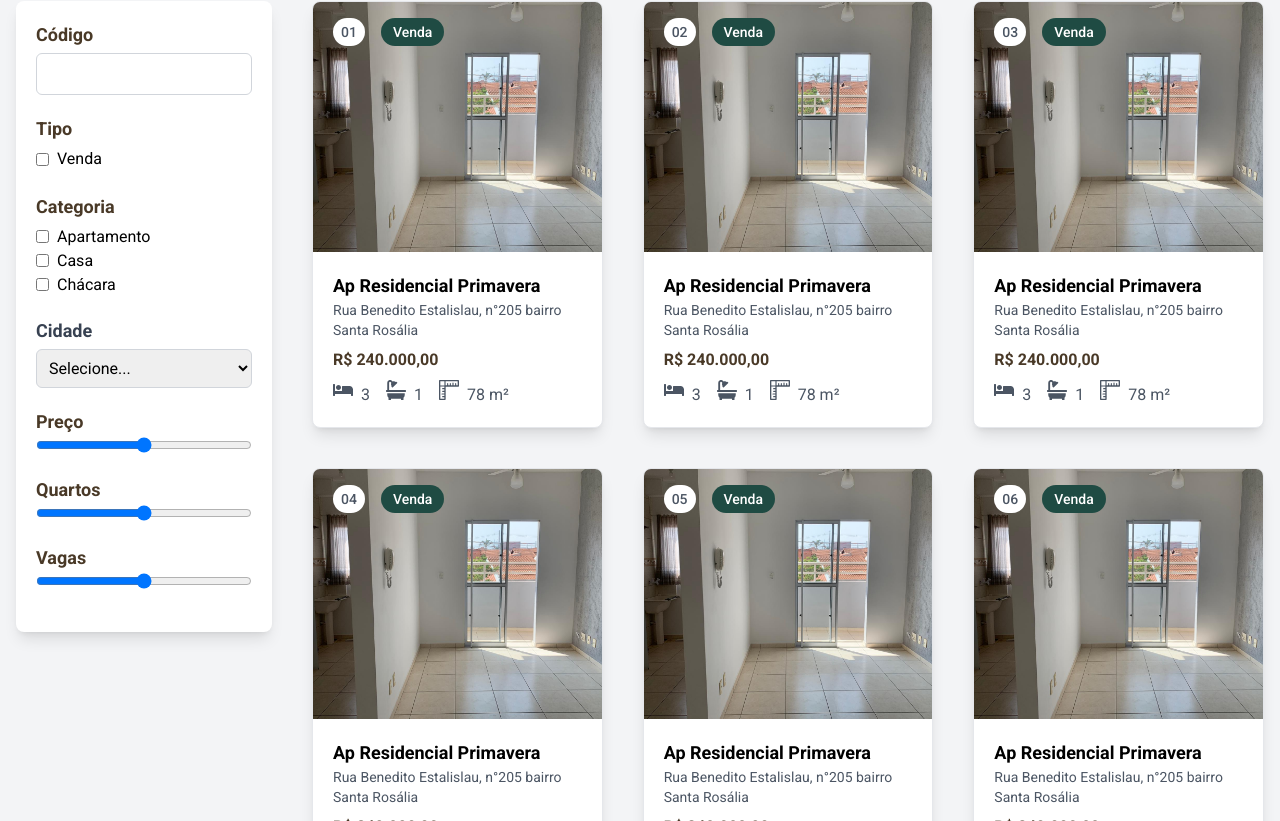
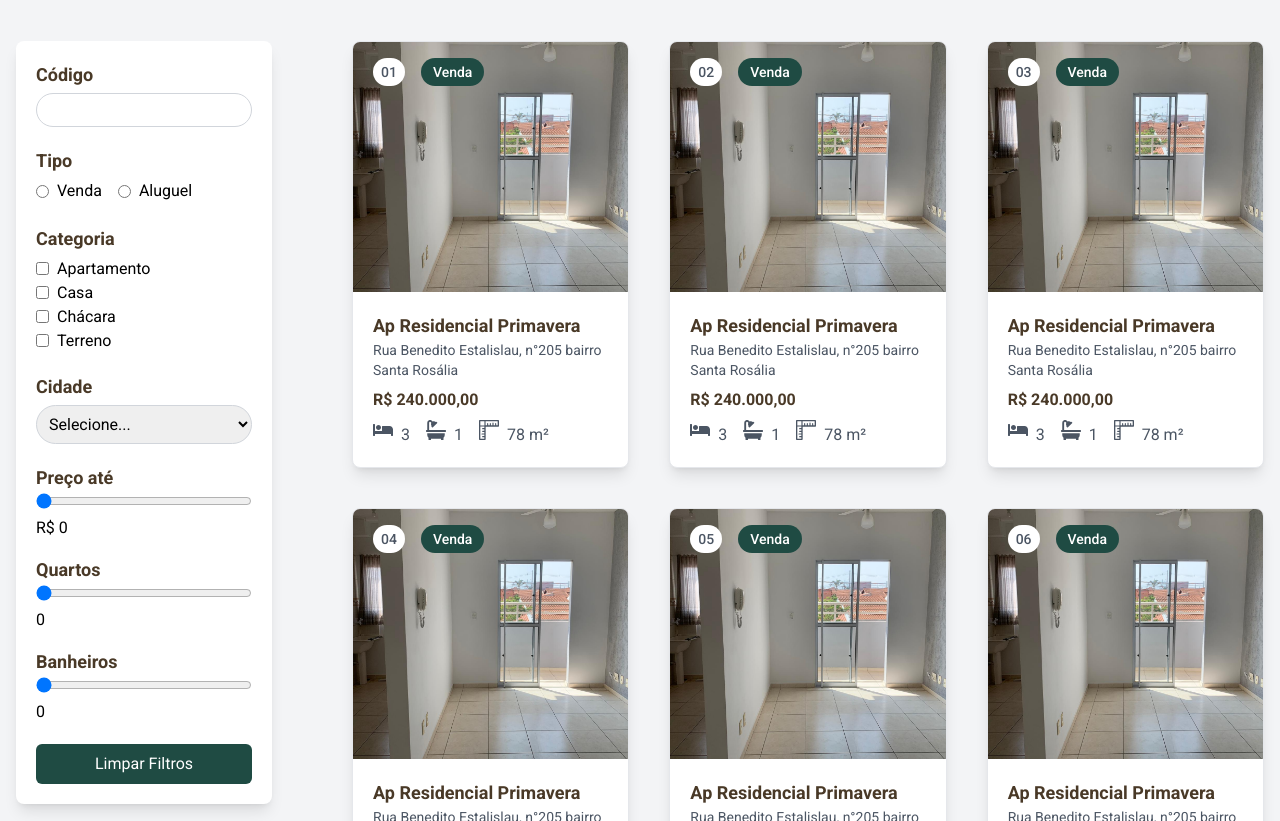
Before and after one commit to franciscolucas686/realstate, a React (Vite) app: page / in a window 1280 px wide. Shown: the part 839-1660 px from the top of the page. Built offline with nearby package versions, Linux system fonts and the light colour scheme.

Commit message:
Add filters and organization folder

```diff
--- a/src/components/Properties/Properties.tsx
+++ b/src/components/Properties/Properties.tsx
@@ -1,5 +1,18 @@
 import img01 from '../../assets/images/ap_res_primavera/img01.jpeg';
-import { Property } from './PropertyCard';
+
+export interface Property {
+  id: string;
+  title: string;
+  type: 'Venda' | 'Aluguel';
+  category: 'Casa' | 'Apartamento' | 'Terreno' | 'Chácara';
+  city: 'Sorocaba' | 'Votorantim' | 'Piedade';
+  price: string;
+  address: string;
+  bedrooms: number;
+  bathrooms: number;
+  area: number;
+  imageUrl: string;
+}
 
 const properties: Property[] = [
   {
@@ -124,12 +137,12 @@ const properties: Property[] = [
     title: 'Ap Residencial Primavera',
     address: 'Rua Benedito Estalislau, n°205 bairro Santa Rosália',
     price: 'R$ 240.000,00',
-    bedrooms: 3,
+    bedrooms: 1,
     bathrooms: 1,
     area: 78,
     type: 'Aluguel',
     category: 'Apartamento',
-    city: 'Votorantim',
+    city: 'Sorocaba',
     imageUrl: img01,
   },
 ] as const;
--- a/src/components/Properties/PropertiesList.tsx
+++ b/src/components/Properties/PropertiesList.tsx
@@ -1,14 +1,204 @@
+import { useState } from 'react';
 import PropertyCard from './PropertyCard';
 import properties from './Properties';
 
-import Sidebar from './Sidebar';
+export default function PropertiesList() {
+  const [codeFilter, setCodeFilter] = useState('');
+  const [typeFilter, setTypeFilter] = useState<'Venda' | 'Aluguel' | ''>('');
+  const [categoryFilter, setCategoryFilter] = useState<string[]>([]);
+  const [cityFilter, setCityFilter] = useState<
+    'Sorocaba' | 'Votorantim' | 'Piedade' | ''
+  >('');
+  const [priceFilter, setPriceFilter] = useState(0);
+  const [bedroomsFilter, setBedroomsFilter] = useState(0);
+  const [bathroomsFilter, setBathroomsFilter] = useState(0);
 
-export default function PropertiesList() {
+  const handleCategoryChange = (category: string) => {
+    setCategoryFilter(prev =>
+      prev.includes(category)
+        ? prev.filter(cat => cat !== category)
+        : [...prev, category],
+    );
+  };
+
+  const clearFilters = () => {
+    setCodeFilter('');
+    setTypeFilter('');
+    setCategoryFilter([]);
+    setCityFilter('');
+    setPriceFilter(0);
+    setBedroomsFilter(0);
+    setBathroomsFilter(0);
+  };
+
+  const filteredProperties = properties.filter(property => {
+    return (
+      (codeFilter === '' || property.id.includes(codeFilter)) &&
+      (typeFilter === '' || property.type === typeFilter) &&
+      (categoryFilter.length === 0 ||
+        categoryFilter.includes(property.category)) &&
+      (cityFilter === '' || property.city === cityFilter) &&
+      (priceFilter === 0 ||
+        parseFloat(property.price.replace(/[^\d,]/g, '').replace(',', '.')) <=
+          priceFilter) &&
+      (bedroomsFilter === 0 || property.bedrooms >= bedroomsFilter) &&
+      (bathroomsFilter === 0 || property.bathrooms >= bathroomsFilter)
+    );
+  });
+
   return (
-    <div className='container min-h-screen my-10 gap-10 bg-gray-100 grid grid-cols-[256px_1fr] items-center justify-center'>
-      <Sidebar />
+    <div className='container min-h-screen my-20 gap-20 bg-gray-100 grid grid-cols-[256px_1fr] items-start justify-center'>
+      <div className='h-full'>
+        <div className='p-5 bg-white shadow-lg rounded-lg'>
+          <div className='mb-5'>
+            <label
+              htmlFor='code'
+              className='block text-lg font-semibold text-customBrown'
+            >
+              Código
+            </label>
+            <input
+              type='text'
+              id='code'
+              className='mt-1 block w-full p-1 pl-4 border border-gray-300 rounded-full'
+              value={codeFilter}
+              onChange={e => setCodeFilter(e.target.value)}
+            />
+          </div>
+
+          <div className='mb-5'>
+            <label className='block text-lg font-semibold text-customBrown'>
+              Tipo
+            </label>
+            <div className='mt-1'>
+              <label className='inline-flex items-center'>
+                <input
+                  type='radio'
+                  name='type'
+                  className='form-radio'
+                  value='Venda'
+                  checked={typeFilter === 'Venda'}
+                  onChange={() => setTypeFilter('Venda')}
+                />
+                <span className='ml-2'>Venda</span>
+              </label>
+              <label className='inline-flex items-center ml-4'>
+                <input
+                  type='radio'
+                  name='type'
+                  className='form-radio'
+                  value='Aluguel'
+                  checked={typeFilter === 'Aluguel'}
+                  onChange={() => setTypeFilter('Aluguel')}
+                />
+                <span className='ml-2'>Aluguel</span>
+              </label>
+            </div>
+          </div>
+
+          <div className='mb-5'>
+            <label className='block text-lg font-semibold text-customBrown'>
+              Categoria
+            </label>
+            <div className='mt-1 flex flex-col'>
+              {['Apartamento', 'Casa', 'Chácara', 'Terreno'].map(category => (
+                <label key={category} className='inline-flex items-center'>
+                  <input
+                    type='checkbox'
+                    className='form-checkbox'
+                    checked={categoryFilter.includes(category)}
+                    onChange={() => handleCategoryChange(category)}
+                  />
+                  <span className='ml-2'>{category}</span>
+                </label>
+              ))}
+            </div>
+          </div>
+
+          <div className='mb-5'>
+            <label
+              htmlFor='city'
+              className='block text-lg font-semibold text-customBrown'
+            >
+              Cidade
+            </label>
+            <select
+              id='city'
+              className='mt-1 block w-full p-2 border border-gray-300 rounded-full'
+              value={cityFilter}
+              onChange={e =>
+                setCityFilter(
+                  e.target.value as 'Sorocaba' | 'Votorantim' | 'Piedade' | '',
+                )
+              }
+            >
+              <option value=''>Selecione...</option>
+              <option value='Sorocaba'>Sorocaba</option>
+              <option value='Votorantim'>Votorantim</option>
+              <option value='Piedade'>Piedade</option>
+            </select>
+          </div>
+
+          <div className='mb-4'>
+            <label className='block text-lg font-semibold text-customBrown'>
+              Preço até
+            </label>
+            <input
+              type='range'
+              min='0'
+              max='1000000'
+              step='10000'
+              className='w-full'
+              value={priceFilter}
+              onChange={e => setPriceFilter(parseInt(e.target.value))}
+            />
+            <p>R$ {priceFilter.toLocaleString('pt-BR')}</p>
+          </div>
+
+          <div className='mb-4'>
+            <label className='block text-lg font-semibold text-customBrown'>
+              Quartos
+            </label>
+            <input
+              type='range'
+              min='0'
+              max='10'
+              step='1'
+              className='w-full'
+              value={bedroomsFilter}
+              onChange={e => setBedroomsFilter(parseInt(e.target.value))}
+            />
+            <p>{bedroomsFilter}</p>
+          </div>
+
+          <div className='mb-4'>
+            <label className='block text-lg font-semibold text-customBrown'>
+              Banheiros
+            </label>
+            <input
+              type='range'
+              min='0'
+              max='10'
+              step='1'
+              className='w-full'
+              value={bathroomsFilter}
+              onChange={e => setBathroomsFilter(parseInt(e.target.value))}
+            />
+            <p>{bathroomsFilter}</p>
+          </div>
+          <div className='mt-5'>
+            <button
+              onClick={clearFilters}
+              className='w-full p-2 bg-customGreen text-white rounded-md hover:bg-green-950 transition'
+            >
+              Limpar Filtros
+            </button>
+          </div>
+        </div>
+      </div>
+
       <main className='grid sm:grid-cols-1 md:grid-cols-3 lg:grid-cols-3 gap-10'>
-        {properties.map((property, index) => (
+        {filteredProperties.map((property, index) => (
           <PropertyCard key={index} {...property} />
         ))}
       </main>
--- a/src/components/Properties/PropertyCard.tsx
+++ b/src/components/Properties/PropertyCard.tsx
@@ -1,19 +1,6 @@
 import { FaBath, FaBed } from 'react-icons/fa';
 import { RxRulerSquare } from 'react-icons/rx';
-
-export interface Property {
-  id: string;
-  title: string;
-  type: 'Venda' | 'Aluguel';
-  category: 'Casa' | 'Apartamento' | 'Terreno' | 'Chácara';
-  city: 'Sorocaba' | 'Votorantim' | 'Piedade';
-  price: string;
-  address: string;
-  bedrooms: number;
-  bathrooms: number;
-  area: number;
-  imageUrl: string;
-}
+import { Property } from './Properties';
 
 export default function PropertyCard({
   id,
@@ -45,7 +32,7 @@ export default function PropertyCard({
             {type}
           </span>
         </div>
-        <h3 className='text-lg font-bold'>{title}</h3>
+        <h3 className='text-lg font-bold text-customBrown'>{title}</h3>
         <p className='text-gray-600 text-sm'>{address}</p>
         <p className='mt-2 text-customBrown font-semibold'>{price}</p>
         <div className='flex items-center mt-2 text-gray-600 space-x-4'>
--- a/src/components/Properties/Sidebar.tsx
+++ /dev/null
@@ -1,84 +0,0 @@
-export default function Sidebar() {
-
-  return (
-    <div className='h-[100%]'>
-      <div className='p-5 bg-white shadow-lg rounded-lg'>
-        <div className='mb-5'>
-          <label
-            htmlFor='code'
-            className='block text-lg font-semibold text-customBrown'
-          >
-            Código
-          </label>
-          <input
-            type='text'
-            id='code'
-            className='mt-1 block w-full p-2 border border-gray-300 rounded-md'
-          />
-        </div>
-        <div className='mb-5'>
-          <label className='block text-lg font-semibold text-customBrown'>
-            Tipo
-          </label>
-          <div className='mt-1'>
-            <label className='inline-flex items-center'>
-              <input type='checkbox' className='form-checkbox' />
-              <span className='ml-2'>Venda</span>
-            </label>
-          </div>
-        </div>
-        <div className='mb-5'>
-          <label className='block text-lg font-semibold text-customBrown'>
-            Categoria
-          </label>
-          <div className='mt-1 flex flex-col'>
-            <label className='inline-flex items-center'>
-              <input type='checkbox' className='form-checkbox' />
-              <span className='ml-2'>Apartamento</span>
-            </label>
-            <label className='inline-flex items-center'>
-              <input type='checkbox' className='form-checkbox' />
-              <span className='ml-2'>Casa</span>
-            </label>
-            <label className='inline-flex items-center'>
-              <input type='checkbox' className='form-checkbox' />
-              <span className='ml-2'>Chácara</span>
-            </label>
-          </div>
-        </div>
-        <div className='mb-5'>
-          <label
-            htmlFor='city'
-            className='block text-lg font-semibold text-gray-700'
-          >
-            Cidade
-          </label>
-          <select
-            id='city'
-            className='mt-1 block w-full p-2 border border-gray-300 rounded-md'
-          >
-            <option>Selecione...</option>
-          </select>
-        </div>
-        <div className='mb-4'>
-          <label className='block text-lg font-semibold text-customBrown'>
-            Preço
-          </label>
-          <input type='range' className='w-full' />
-        </div>
-        <div className='mb-4'>
-          <label className='block text-lg font-semibold text-customBrown'>
-            Quartos
-          </label>
-          <input type='range' className='w-full' />
-        </div>
-        <div className='mb-4'>
-          <label className='block text-lg font-semibold text-customBrown'>
-            Vagas
-          </label>
-          <input type='range' className='w-full' />
-        </div>
-      </div>
-    </div>
-  );
-}
--- a/tailwind.config.js
+++ b/tailwind.config.js
@@ -1,4 +1,5 @@
 /** @type {import('tailwindcss').Config} */
+
 export default {
   content: [
     "./index.html",
@@ -21,6 +22,7 @@ export default {
         customGreen: '#1F4B43',
         customYellow: '#E7C873',
         customBrown: '#493927',
+
       },
     },
   },
```
Also changed, not shown: src/components/Footer/Index.tsx (+6 -6 lines).
